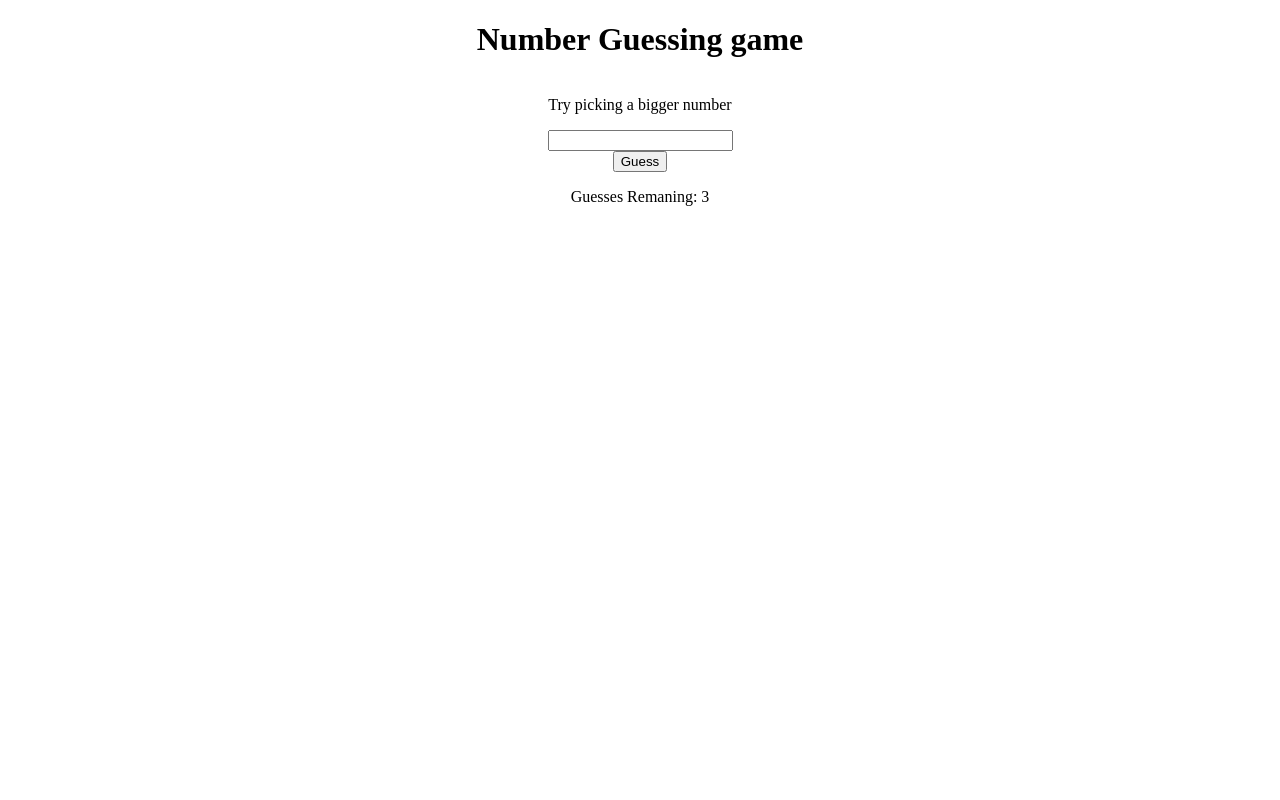
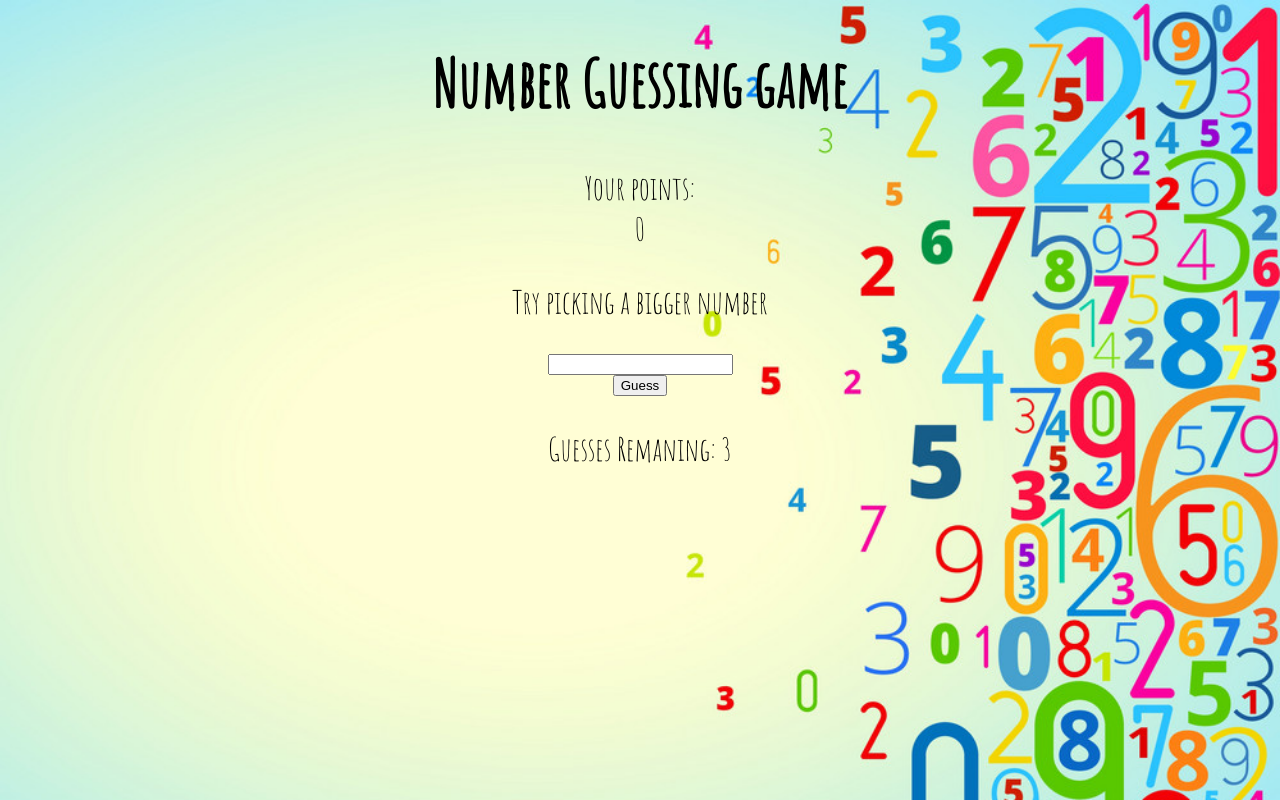
Before and after one commit to kakizaki55/Lab-01-guess-a-number, a website: page index.html in a window 1280 px wide. Both pictures are taken after a click on the button "Guess". Drawn offline with Linux system fonts and the light colour scheme.

Commit message:
working pretty well, have a point counter now and some CSS styling and backgrounds

```diff
--- a/app.js
+++ b/app.js
@@ -12,9 +12,13 @@ let playerGuess = document.getElementById('player-guess');
 
 remainingDisplay.textContent = remainingGuess;
 
-const targetNumber = Number(Math.floor((Math.random() *20) +1));
+let targetNumber = Number(Math.floor((Math.random() *20) +1));
 
 resetButton.hidden = true;
+
+let playerPoints = 0;
+const pointsDisplay= document.getElementById('points-display')
+pointsDisplay.textContent = playerPoints;
 
   submitButton.addEventListener('click' , () =>{
     // console.log('clicky')
@@ -24,17 +28,19 @@ resetButton.hidden = true;
     console.log(targetNumber);
     console.log(Number(playerGuess.value));
 
-      if(Number(remainingGuess) === 0){
-        //  console.log('you are out of guess')
-         rulesAndDisplay.innerHTML = 'You have used up all your tries...';
-         submitButton.hidden = true;
-         resetButton.hidden = false;
-
-      }else if(Number(playerGuess.value) == targetNumber){
+      if(Number(playerGuess.value) == targetNumber){
         rulesAndDisplay.innerHTML = 'Congrats you got it!!';
         // console.log('congrats you got it!')
-        submitButton.hidden = true;
-         resetButton.hidden = false;
+          submitButton.hidden = true;
+          resetButton.hidden = false;
+          playerPoints += remainingGuess+1 ;
+          pointsDisplay.textContent = playerPoints;
+
+      }else if(Number(remainingGuess) === 0){
+            //  console.log('you are out of guess')
+             rulesAndDisplay.innerHTML = 'You have used up all your tries...';
+             submitButton.hidden = true;
+             resetButton.hidden = false;
 
       }else if(Number(playerGuess.value) <= targetNumber){
         rulesAndDisplay.innerHTML = 'Try picking a bigger number';
@@ -43,14 +49,15 @@ resetButton.hidden = true;
       }else if(Number(playerGuess.value) >= targetNumber){
         rulesAndDisplay.innerHTML = 'Try picking a smaller number';
         // console.log('pick a smaller number')
-      }
+      };
 
   });
 
   resetButton.addEventListener('click', ()=>{
-    remainingGuess = 4;
-    submitButton.hidden = false;
-    resetButton.hidden = true;
-    remainingDisplay.textContent = remainingGuess
+      remainingGuess = 4;
+      submitButton.hidden = false;
+      resetButton.hidden = true;
+      remainingDisplay.textContent = remainingGuess;
+      playerGuess.value ='';
 
   });
--- a/index.html
+++ b/index.html
@@ -9,12 +9,14 @@
     <link rel="stylesheet" href="./styles/reset.css">
     <link rel="stylesheet" href="./styles/style.css">
     <link rel="stylesheet" href="./styles/home.css">
+    <link href="https://fonts.googleapis.com/css2?family=Amatic+SC&display=swap" rel="stylesheet">
     <title> Number Guessing game</title>
 </head>
 
 <body>
     <H1>Number Guessing game</H1>
-
+     <label for="points"> Your points:</label>
+     <span id="points-display"></span>
     <p id="rules-and-display">you have 4 tries to guess a number between 1-20.</p>
 
     <input type="number" id="player-guess">
--- a/styles/style.css
+++ b/styles/style.css
@@ -1,7 +1,10 @@
 body{
     display: flex;
     flex-direction: column;
-    align-items: center;
-
-
+    align-items:center;
+    font-family:'Amatic SC', cursive;
+    background-image: url('/assets/number-background.jpeg');
+    background-position: fixed;
+    background-size: cover;
+    font-size: 2rem;
 }
```
Also changed, not shown: assets/number-background.jpeg (added).
